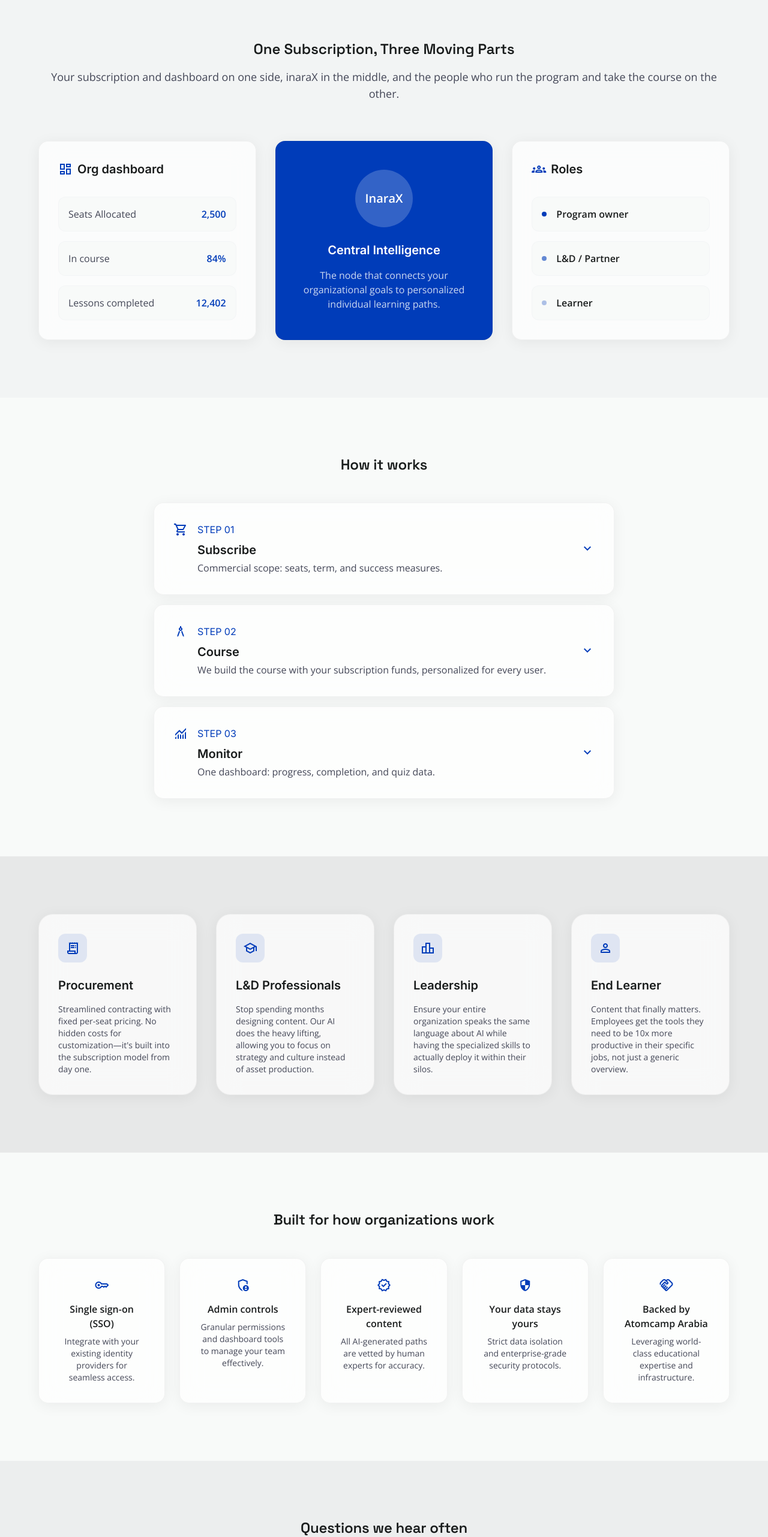
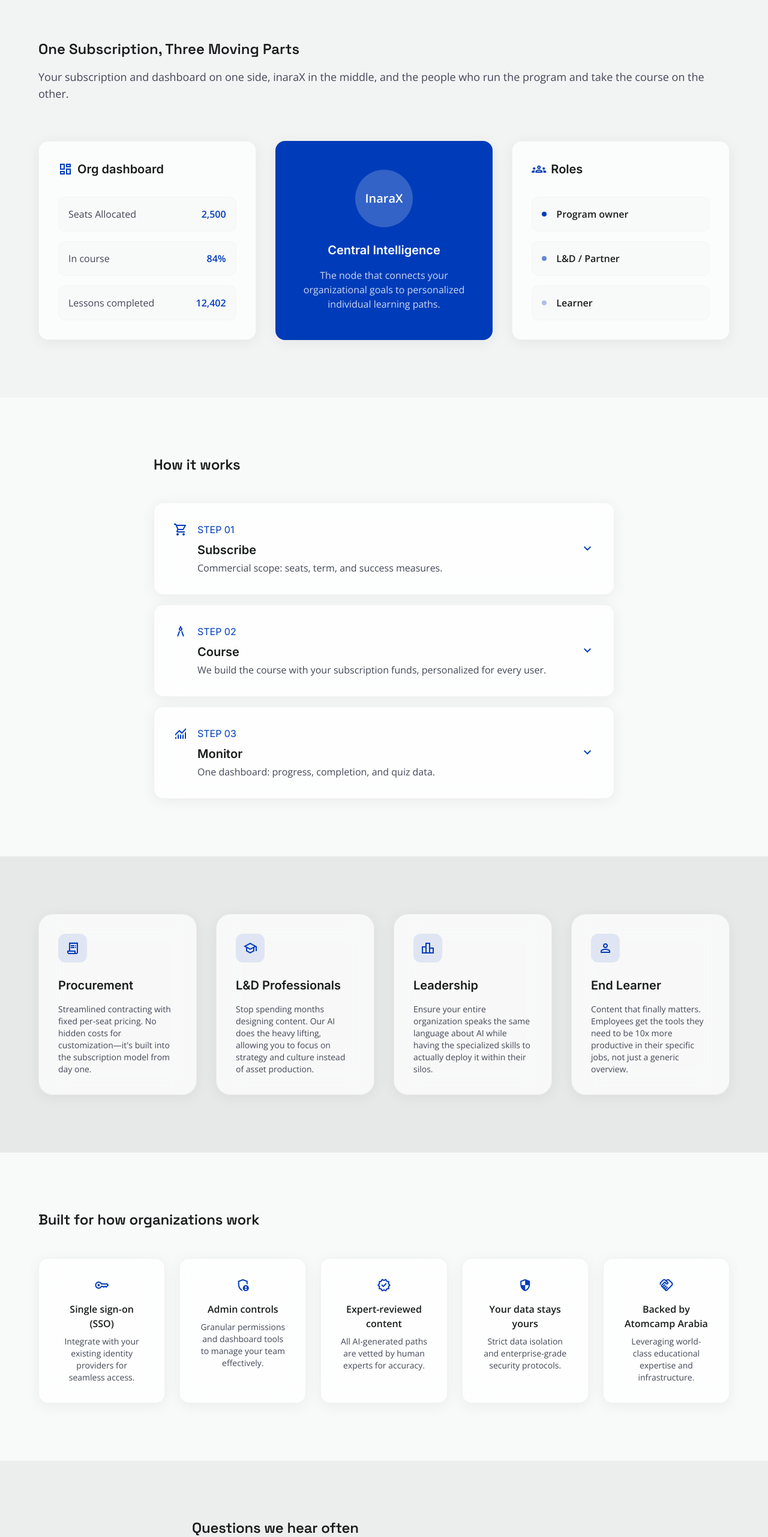
Before and after one commit to atomcampengineering/inarax-next-UI, a Next.js app: page /b2b in a window 1280 px wide. Shown: the part 1394-3957 px from the top of the page at 60% size. Built offline with nearby package versions, Linux system fonts and the light colour scheme.

Commit message:
left aligned stuff in the b2b page

```diff
--- a/app/(main)/b2b/_sections/EnterpriseReady.tsx
+++ b/app/(main)/b2b/_sections/EnterpriseReady.tsx
@@ -43,7 +43,7 @@ export default function EnterpriseReady() {
     // Return to the base surface so the feature grid feels like a supporting proof section.
     <section className="py-24 bg-surface">
       <div className="max-w-container-max mx-auto px-margin-mobile md:px-margin-desktop">
-        <h2 className="font-display-lg text-display-lg-mobile md:text-headline-md mb-12 text-center">
+        <h2 className="font-display-lg text-display-lg-mobile md:text-headline-md mb-12 text-left">
           Built for how organizations work
         </h2>
         {/* Keep the checklist-like cards evenly spaced so each capability reads as a peer. */}
--- a/app/(main)/b2b/_sections/Faq.tsx
+++ b/app/(main)/b2b/_sections/Faq.tsx
@@ -43,7 +43,7 @@ export default function Faq() {
     // The lighter container surface makes the FAQ feel like a distinct reference area.
     <section className="py-24 bg-surface-container">
       <div className="max-w-3xl mx-auto px-margin-mobile md:px-margin-desktop">
-        <h2 className="font-display-lg text-display-lg-mobile md:text-headline-md mb-12 text-center">
+        <h2 className="font-display-lg text-display-lg-mobile md:text-headline-md mb-12 text-left">
           Questions we hear often
         </h2>
         {/* Keep the accordion stack compact so answers stay scannable. */}
--- a/app/(main)/b2b/_sections/FinalCta.tsx
+++ b/app/(main)/b2b/_sections/FinalCta.tsx
@@ -10,21 +10,21 @@ export default function FinalCta() {
   return (
     // Close the page on the darkest surface so the final action feels deliberate and contained.
     <section className="py-24 bg-inverse-surface text-on-primary">
-      <div className="max-w-container-max mx-auto px-margin-mobile md:px-margin-desktop text-center">
+      <div className="max-w-container-max mx-auto px-margin-mobile md:px-margin-desktop">
         <Reveal>
           <h2 className="font-display-lg text-display-lg-mobile md:text-display-lg mb-6">
             Let&apos;s talk
           </h2>
         </Reveal>
         <Reveal delayMs={100}>
-          <p className="font-body-lg text-body-lg mb-10 text-white/70 max-w-2xl mx-auto">
+          <p className="font-body-lg text-body-lg mb-10 text-white/70 max-w-2xl">
             Tell us your organization, a rough seat count, and the skills or
             outcomes you need the course to support. We&apos;ll map a
             subscription and delivery plan to match.
           </p>
         </Reveal>
         {/* Keep both actions visible on mobile by stacking them before they expand to a row on larger screens. */}
-        <Reveal delayMs={200} className="flex flex-col sm:flex-row items-center justify-center gap-6">
+        <Reveal delayMs={200} className="flex flex-col sm:flex-row items-center justify-start gap-6">
           <Link
             href="/request-consultation"
             className="inline-block w-64 sm:w-auto bg-white text-inverse-surface px-6 py-3 sm:px-10 sm:py-4 rounded-xl font-headline-sm text-[18px] font-semibold sm:text-headline-sm transition-all hover:scale-105 active:scale-95"
--- a/app/(main)/b2b/_sections/HowItWorks.tsx
+++ b/app/(main)/b2b/_sections/HowItWorks.tsx
@@ -39,11 +39,14 @@ export default function HowItWorks() {
     // Reuse the neutral surface so the accordion cards provide the primary visual hierarchy.
     <section className="py-24 bg-surface">
       <div className="max-w-container-max mx-auto px-margin-mobile md:px-margin-desktop">
-        <h2 className="font-display-lg text-display-lg-mobile md:text-headline-md mb-12 text-center">
-          How it works
-        </h2>
-        {/* Delay each card slightly to create a staggered reveal without extra choreography. */}
-        <div className="max-w-3xl mx-auto space-y-4">
+        {/* Heading shares this max-w-3xl mx-auto box with the accordion cards below it, so it
+            aligns with that container instead of the wider section padding edge. */}
+        <div className="max-w-3xl mx-auto">
+          <h2 className="font-display-lg text-display-lg-mobile md:text-headline-md mb-12 text-left">
+            How it works
+          </h2>
+          {/* Delay each card slightly to create a staggered reveal without extra choreography. */}
+          <div className="space-y-4">
           {steps.map((step, index) => (
             <Reveal key={step.title} delayMs={index * 100}>
               <AccordionItem
@@ -101,6 +104,7 @@ export default function HowItWorks() {
               </AccordionItem>
             </Reveal>
           ))}
+          </div>
         </div>
       </div>
     </section>
--- a/app/(main)/b2b/_sections/ThreeMovingParts.tsx
+++ b/app/(main)/b2b/_sections/ThreeMovingParts.tsx
@@ -10,7 +10,7 @@ export default function ThreeMovingParts() {
     // Use a softer container surface to visually separate the system diagram from the surrounding sections.
     <section className="py-24 bg-surface-container-low">
       <div className="max-w-container-max mx-auto px-margin-mobile md:px-margin-desktop">
-        <Reveal className="text-center mb-16">
+        <Reveal className="mb-16">
           <h2 className="font-headline-md text-headline-md mb-4">
             One Subscription, Three Moving Parts
           </h2>
```
